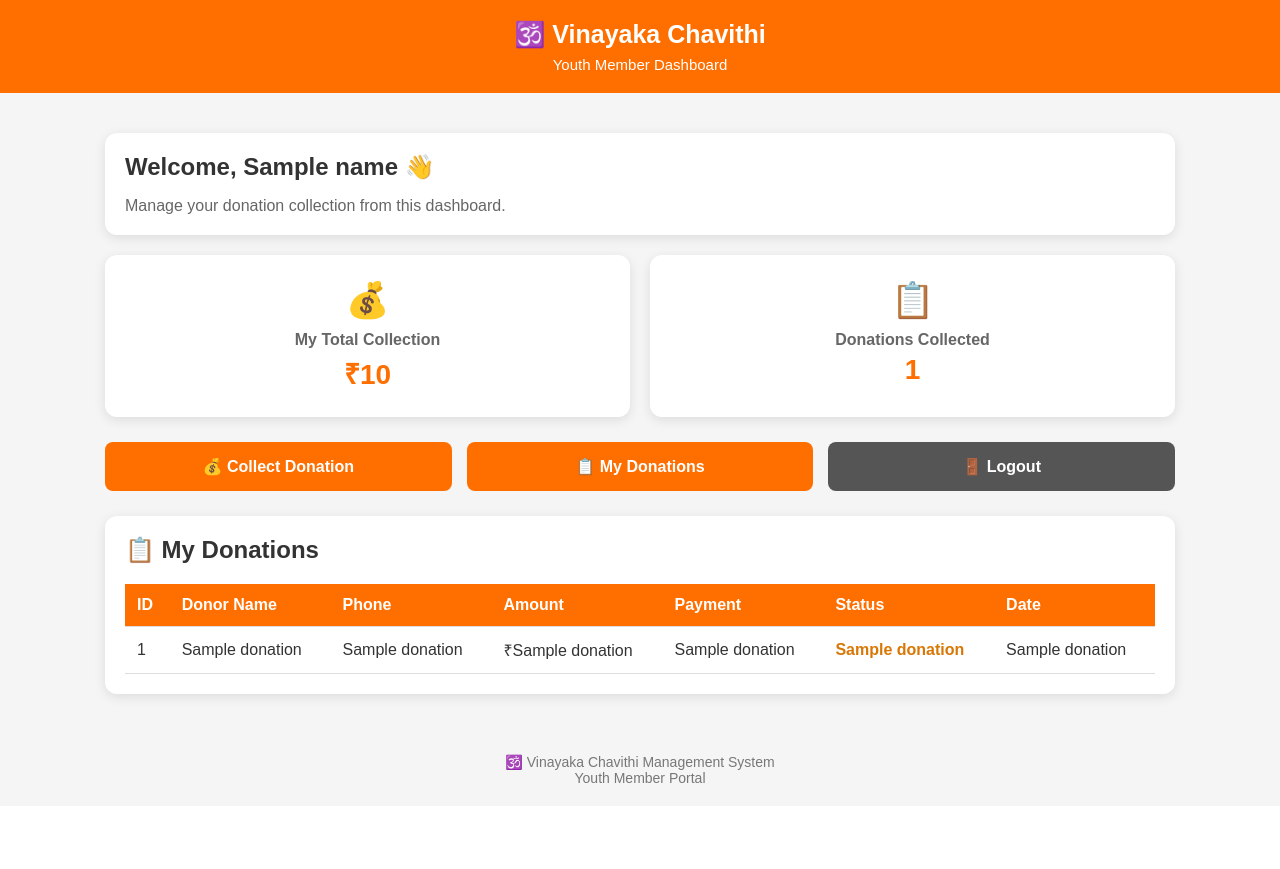
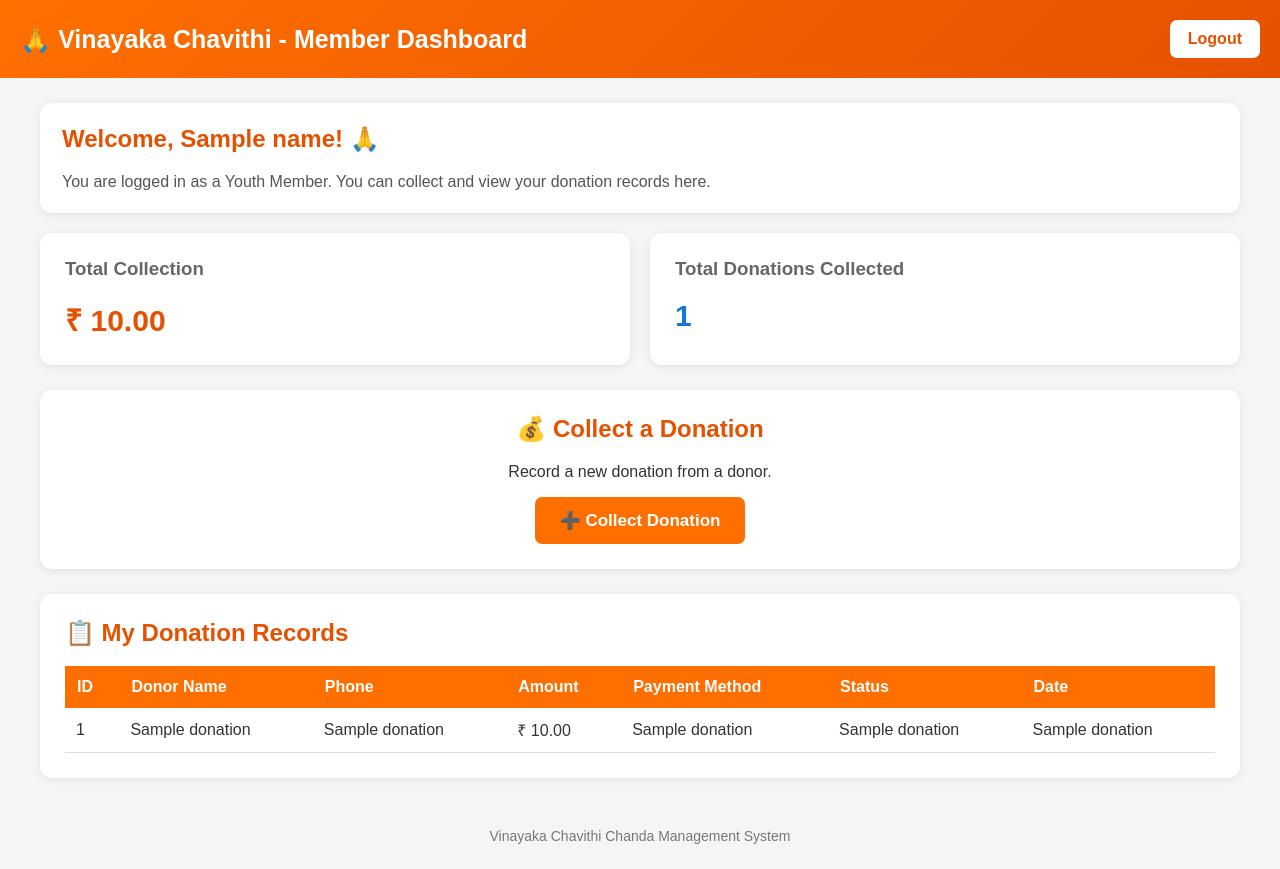
Before and after one commit to ravitejasomaraju/vinayaka-chavithi, a Python web app: template templates/member.html in a window 1280 px wide. Before the commit the page ends 783 px from the top, so only its background shows below. Run offline with Jinja, Linux system fonts and the light colour scheme; the template is opened without the code that fills it: most values are stand-ins (such as "Sample title", 1, 10 or a date in 2020).

Commit message:
Fix member dashboard donation link

```diff
--- a/templates/member.html
+++ b/templates/member.html
@@ -1,11 +1,10 @@
-
 <!DOCTYPE html>
 <html lang="en">
 <head>
     <meta charset="UTF-8">
     <meta name="viewport" content="width=device-width, initial-scale=1.0">
 
-    <title>Youth Member Dashboard</title>
+    <title>Member Dashboard - Vinayaka Chavithi</title>
 
     <style>
         * {
@@ -14,17 +13,23 @@
 
         body {
             margin: 0;
-            font-family: Arial, sans-serif;
+            font-family: Arial, Helvetica, sans-serif;
             background: #f5f5f5;
             color: #333;
         }
 
-        /* HEADER */
+        /* =========================
+           HEADER
+        ========================== */
+
         .header {
-            background: #ff6f00;
+            background: linear-gradient(135deg, #ff6f00, #e65100);
             color: white;
             padding: 20px;
-            text-align: center;
+            display: flex;
+            justify-content: space-between;
+            align-items: center;
+            gap: 15px;
         }
 
         .header h1 {
@@ -32,39 +37,56 @@
             font-size: 25px;
         }
 
-        .header p {
-            margin: 7px 0 0;
-            font-size: 15px;
+        .logout-btn {
+            background: white;
+            color: #e65100;
+            text-decoration: none;
+            padding: 10px 18px;
+            border-radius: 7px;
+            font-weight: bold;
         }
 
-        /* MAIN CONTAINER */
-        .container {
-            max-width: 1100px;
-            margin: 25px auto;
-            padding: 15px;
+        .logout-btn:hover {
+            background: #ffe0b2;
         }
 
-        /* WELCOME */
+        /* =========================
+           MAIN CONTAINER
+        ========================== */
+
+        .container {
+            width: 94%;
+            max-width: 1200px;
+            margin: 25px auto;
+        }
+
+        /* =========================
+           WELCOME
+        ========================== */
+
         .welcome {
             background: white;
-            padding: 20px;
+            padding: 22px;
             border-radius: 12px;
             margin-bottom: 20px;
-            box-shadow: 0 3px 12px rgba(0, 0, 0, 0.10);
+            box-shadow: 0 2px 8px rgba(0, 0, 0, 0.08);
         }
 
         .welcome h2 {
-            margin: 0;
-            color: #333;
+            margin-top: 0;
+            color: #e65100;
         }
 
         .welcome p {
             margin-bottom: 0;
-            color: #666;
+            color: #555;
         }
 
-        /* SUMMARY CARDS */
-        .summary {
+        /* =========================
+           SUMMARY CARDS
+        ========================== */
+
+        .cards {
             display: grid;
             grid-template-columns: repeat(2, 1fr);
             gap: 20px;
@@ -75,126 +97,143 @@
             background: white;
             padding: 25px;
             border-radius: 12px;
-            text-align: center;
-            box-shadow: 0 3px 12px rgba(0, 0, 0, 0.10);
-        }
-
-        .card .icon {
-            font-size: 35px;
+            box-shadow: 0 2px 8px rgba(0, 0, 0, 0.08);
         }
 
         .card h3 {
-            margin: 10px 0 5px;
-            font-size: 16px;
+            margin-top: 0;
             color: #666;
         }
 
-        .card .value {
-            font-size: 28px;
+        .amount {
+            font-size: 30px;
             font-weight: bold;
-            color: #ff6f00;
+            color: #e65100;
         }
 
-        /* BUTTONS */
-        .actions {
-            display: grid;
-            grid-template-columns: repeat(3, 1fr);
-            gap: 15px;
-            margin-bottom: 25px;
+        .count {
+            font-size: 30px;
+            font-weight: bold;
+            color: #1976d2;
         }
 
-        .dashboard-btn {
-            display: block;
-            padding: 15px;
+        /* =========================
+           COLLECT DONATION BUTTON
+        ========================== */
+
+        .action-card {
+            background: white;
+            padding: 25px;
+            border-radius: 12px;
+            margin-bottom: 25px;
+            box-shadow: 0 2px 8px rgba(0, 0, 0, 0.08);
             text-align: center;
-            text-decoration: none;
+        }
+
+        .action-card h2 {
+            margin-top: 0;
+            color: #e65100;
+        }
+
+        .collect-btn {
+            display: inline-block;
             background: #ff6f00;
             color: white;
-            border-radius: 8px;
+            text-decoration: none;
+            padding: 13px 25px;
+            border-radius: 7px;
+            font-size: 17px;
             font-weight: bold;
-            transition: 0.2s;
         }
 
-        .dashboard-btn:hover {
+        .collect-btn:hover {
             background: #e65100;
         }
 
-        .logout-btn {
-            background: #555;
+        /* =========================
+           DONATION TABLE
+        ========================== */
+
+        .table-card {
+            background: white;
+            padding: 25px;
+            border-radius: 12px;
+            box-shadow: 0 2px 8px rgba(0, 0, 0, 0.08);
         }
 
-        .logout-btn:hover {
-            background: #333;
+        .table-card h2 {
+            margin-top: 0;
+            color: #e65100;
         }
 
-        /* DONATIONS */
-        .donations-card {
-            background: white;
-            padding: 20px;
-            border-radius: 12px;
-            box-shadow: 0 3px 12px rgba(0, 0, 0, 0.10);
+        .table-container {
+            width: 100%;
             overflow-x: auto;
-        }
-
-        .donations-card h2 {
-            margin-top: 0;
         }
 
         table {
             width: 100%;
+            min-width: 850px;
             border-collapse: collapse;
-            min-width: 700px;
-        }
-
-        th,
-        td {
-            padding: 12px;
-            border-bottom: 1px solid #ddd;
-            text-align: left;
         }
 
         th {
             background: #ff6f00;
             color: white;
+            padding: 12px;
+            text-align: left;
+        }
+
+        td {
+            padding: 11px;
+            border-bottom: 1px solid #ddd;
         }
 
         tr:hover {
-            background: #fafafa;
+            background: #fff8f2;
         }
 
         .paid {
-            color: green;
+            color: #2e7d32;
             font-weight: bold;
         }
 
         .pending {
-            color: #d97706;
+            color: #f57c00;
+            font-weight: bold;
+        }
+
+        .cancelled {
+            color: #c62828;
             font-weight: bold;
         }
 
         .no-data {
             text-align: center;
-            padding: 30px;
+            padding: 25px;
             color: #777;
         }
 
-        /* FOOTER */
+        /* =========================
+           FOOTER
+        ========================== */
+
         .footer {
             text-align: center;
-            padding: 20px;
+            padding: 25px;
             color: #777;
             font-size: 14px;
         }
 
-        /* MOBILE */
+        /* =========================
+           MOBILE
+        ========================== */
+
         @media (max-width: 700px) {
 
-            .summary {
-                grid-template-columns: 1fr;
-            }
-
-            .actions {
-                grid-template-columns: 1fr;
+            .header {
+                flex-direction: column;
+                text-align: center;
             }
 
             .header h1 {
@@ -202,12 +241,27 @@
             }
 
             .container {
-                margin: 15px auto;
-                padding: 10px;
+                width: 96%;
             }
 
-            .card {
-                padding: 20px;
+            .cards {
+                grid-template-columns: 1fr;
+            }
+
+            .card,
+            .table-card,
+            .action-card,
+            .welcome {
+                padding: 18px;
+            }
+
+            .amount,
+            .count {
+                font-size: 25px;
+            }
+
+            .collect-btn {
+                width: 100%;
             }
         }
     </style>
@@ -215,62 +269,63 @@
 
 <body>
 
-    <!-- HEADER -->
+    <!-- =========================
+         HEADER
+    ========================== -->
+
     <div class="header">
-        <h1>🕉️ Vinayaka Chavithi</h1>
-        <p>Youth Member Dashboard</p>
+
+        <h1>🙏 Vinayaka Chavithi - Member Dashboard</h1>
+
+        <a href="{{ url_for('logout') }}" class="logout-btn">
+            Logout
+        </a>
+
     </div>
 
 
     <div class="container">
 
-        <!-- WELCOME -->
+        <!-- =========================
+             WELCOME
+        ========================== -->
+
         <div class="welcome">
 
             <h2>
-                Welcome, {{ name }} 👋
+                Welcome, {{ name }}! 🙏
             </h2>
 
             <p>
-                Manage your donation collection from this dashboard.
+                You are logged in as a Youth Member.
+                You can collect and view your donation records here.
             </p>
 
         </div>
 
 
-        <!-- SUMMARY -->
-        <div class="summary">
+        <!-- =========================
+             SUMMARY
+        ========================== -->
 
-            <!-- TOTAL COLLECTION -->
+        <div class="cards">
+
             <div class="card">
 
-                <div class="icon">
-                    💰
-                </div>
+                <h3>Total Collection</h3>
 
-                <h3>
-                    My Total Collection
-                </h3>
-
-                <div class="value">
-                    ₹{{ my_total }}
+                <div class="amount">
+                    ₹ {{ "%.2f"|format(my_total|float) }}
                 </div>
 
             </div>
 
 
-            <!-- TOTAL DONATIONS -->
             <div class="card">
 
-                <div class="icon">
-                    📋
-                </div>
+                <h3>Total Donations Collected</h3>
 
-                <h3>
-                    Donations Collected
-                </h3>
-
-                <div class="value">
+                <div class="count">
                     {{ my_donations|length }}
                 </div>
 
@@ -279,59 +334,68 @@
         </div>
 
 
-        <!-- ACTION BUTTONS -->
-        <div class="actions">
+        <!-- =========================
+             COLLECT DONATION
+             IMPORTANT:
+             Uses donations endpoint,
+             NOT collect_donation
+        ========================== -->
+
+        <div class="action-card">
+
+            <h2>💰 Collect a Donation</h2>
+
+            <p>
+                Record a new donation from a donor.
+            </p>
 
             <a
-                href="{{ url_for('collect_donation') }}"
-                class="dashboard-btn"
-            >
-                💰 Collect Donation
-            </a>
+                href="{{ url_for('donations') }}"
+                class="collect-btn">
 
+                ➕ Collect Donation
 
-            <a
-                href="{{ url_for('member') }}"
-                class="dashboard-btn"
-            >
-                📋 My Donations
-            </a>
-
-
-            <a
-                href="{{ url_for('logout') }}"
-                class="dashboard-btn logout-btn"
-            >
-                🚪 Logout
             </a>
 
         </div>
 
 
-        <!-- DONATION LIST -->
-        <div class="donations-card">
+        <!-- =========================
+             MY DONATIONS
+        ========================== -->
 
-            <h2>
-                📋 My Donations
-            </h2>
+        <div class="table-card">
+
+            <h2>📋 My Donation Records</h2>
 
             {% if my_donations %}
+
+            <div class="table-container">
 
                 <table>
 
                     <thead>
 
                         <tr>
+
                             <th>ID</th>
+
                             <th>Donor Name</th>
+
                             <th>Phone</th>
+
                             <th>Amount</th>
-                            <th>Payment</th>
+
+                            <th>Payment Method</th>
+
                             <th>Status</th>
+
                             <th>Date</th>
+
                         </tr>
 
                     </thead>
+
 
                     <tbody>
 
@@ -339,44 +403,67 @@
 
                         <tr>
 
+                            <!-- ID -->
                             <td>
                                 {{ donation[0] }}
                             </td>
 
+
+                            <!-- Donor Name -->
                             <td>
                                 {{ donation[1] }}
                             </td>
 
+
+                            <!-- Phone -->
                             <td>
-                                    {{ donation[2] or '-' }}
+                                {{ donation[2] }}
                             </td>
 
+
+                            <!-- Amount -->
                             <td>
-                                    ₹{{ donation[3] }}
+                                ₹ {{ "%.2f"|format(donation[3]|float) }}
                             </td>
 
+
+                            <!-- Payment Method -->
                             <td>
                                 {{ donation[4] }}
                             </td>
 
+
+                            <!-- Payment Status -->
                             <td>
 
-                                    {% if donation[5] == 'Paid' %}
+                                {% if donation[5] == "Paid" %}
 
                                     <span class="paid">
                                         {{ donation[5] }}
                                     </span>
 
-                                    {% else %}
+                                {% elif donation[5] == "Pending" %}
 
                                     <span class="pending">
                                         {{ donation[5] }}
                                     </span>
 
+                                {% elif donation[5] == "Cancelled" %}
+
+                                    <span class="cancelled">
+                                        {{ donation[5] }}
+                                    </span>
+
+                                {% else %}
+
+                                    {{ donation[5] }}
+
                                 {% endif %}
 
                             </td>
 
+
+                            <!-- Date -->
                             <td>
                                 {{ donation[6] }}
                             </td>
@@ -389,18 +476,23 @@
 
                 </table>
 
+            </div>
+
             {% else %}
 
                 <div class="no-data">
 
                     <p>
-                        📭 No donations collected yet.
+                        No donations collected yet.
                     </p>
 
-                    <p>
-                        Click <strong>Collect Donation</strong>
-                        to add your first donation.
-                    </p>
+                    <a
+                        href="{{ url_for('donations') }}"
+                        class="collect-btn">
+
+                        Collect Your First Donation
+
+                    </a>
 
                 </div>
 
@@ -411,14 +503,13 @@
     </div>
 
 
-    <!-- FOOTER -->
+    <!-- =========================
+         FOOTER
+    ========================== -->
+
     <div class="footer">
 
-        🕉️ Vinayaka Chavithi Management System
-
-        <br>
-
-        Youth Member Portal
+        Vinayaka Chavithi Chanda Management System
 
     </div>
 
```
Lines whose indentation alone changed are shown as unchanged.
